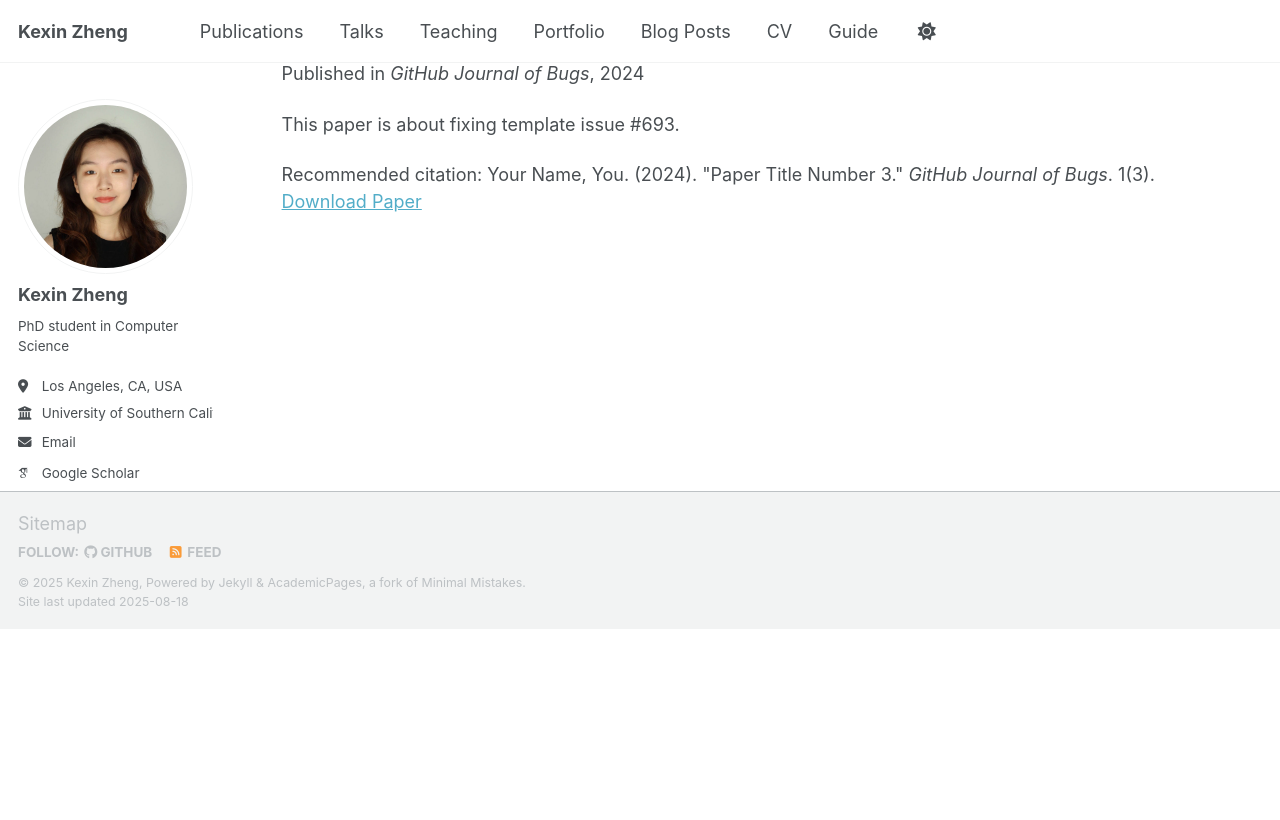
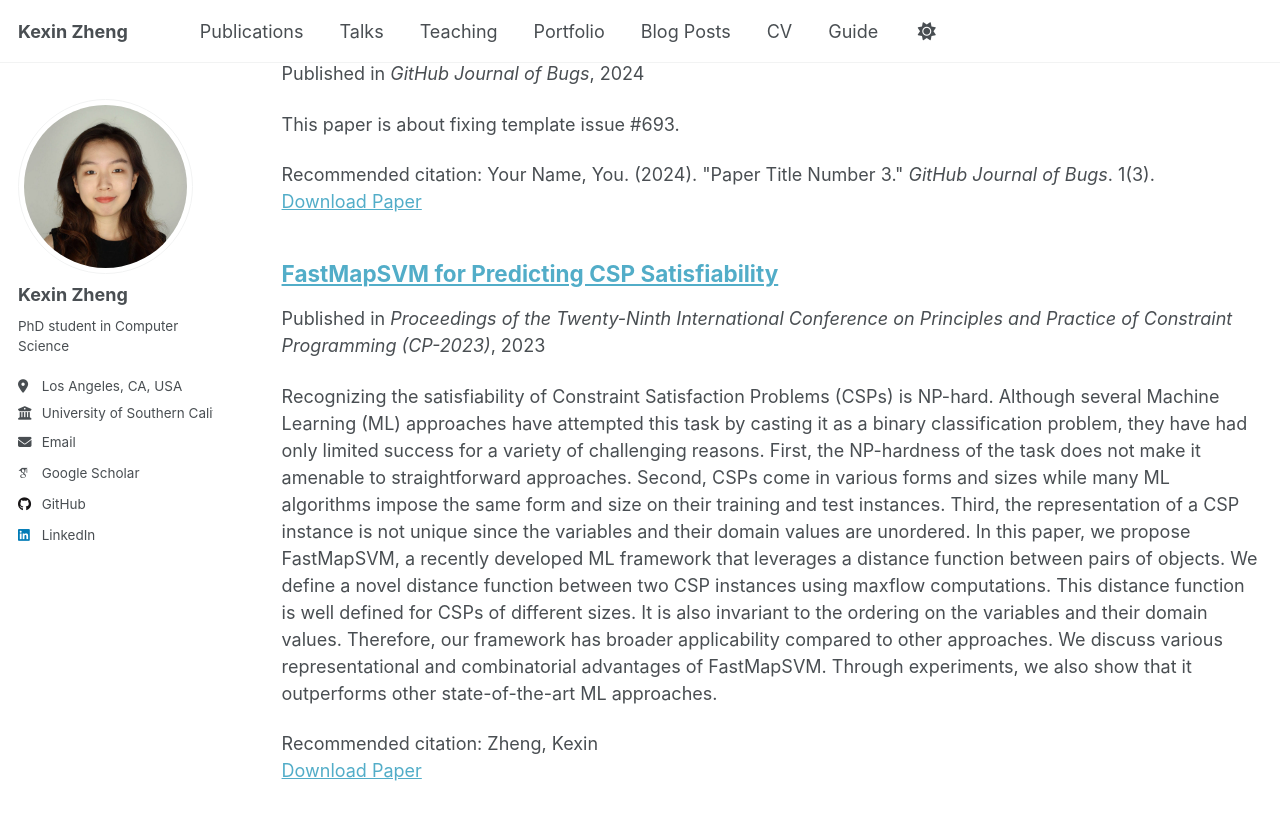
Before and after one commit to kellyzhengusc/kellyzhengusc.github.io, a Jekyll site: the page built from _pages/publications.html, in a window 1280 px wide and 900 px high, scrolled down 1361 px. Shown: the top 820 px of the window. Built offline with Jekyll 4.4.1, drawn with Linux system fonts in a browser that asks for light colours; some web fonts are replaced; a script that is not in the unit is left out; a file with an impossible date is left out; before the commit the page ends 1990 px from its top, so only the background shows below that.

Commit message:
Update cp2023.md

```diff
--- a/_publications/cp2023.md
+++ b/_publications/cp2023.md
@@ -4,8 +4,9 @@
 category: conferences
 permalink: /publication/cp2023
 excerpt: 'Recognizing the satisfiability of Constraint Satisfaction Problems (CSPs) is NP-hard. Although several Machine Learning (ML) approaches have attempted this task by casting it as a binary classification problem, they have had only limited success for a variety of challenging reasons. First, the NP-hardness of the task does not make it amenable to straightforward approaches. Second, CSPs come in various forms and sizes while many ML algorithms impose the same form and size on their training and test instances. Third, the representation of a CSP instance is not unique since the variables and their domain values are unordered. In this paper, we propose FastMapSVM, a recently developed ML framework that leverages a distance function between pairs of objects. We define a novel distance function between two CSP instances using maxflow computations. This distance function is well defined for CSPs of different sizes. It is also invariant to the ordering on the variables and their domain values. Therefore, our framework has broader applicability compared to other approaches. We discuss various representational and combinatorial advantages of FastMapSVM. Through experiments, we also show that it outperforms other state-of-the-art ML approaches.'
-date: 2023
+date: 2023-01-01
 venue: 'Proceedings of the Twenty-Ninth International Conference on Principles and Practice of Constraint Programming (CP-2023)'
 paperurl: 'http://kellyzhengusc.github.io/files/cp23.pdf'
+citation: "Zheng, Kexin"
 ---
 The contents above will be part of a list of publications, if the user clicks the link for the publication than the contents of section will be rendered as a full page, allowing you to provide more information about the paper for the reader. When publications are displayed as a single page, the contents of the above "citation" field will automatically be included below this section in a smaller font.
```
